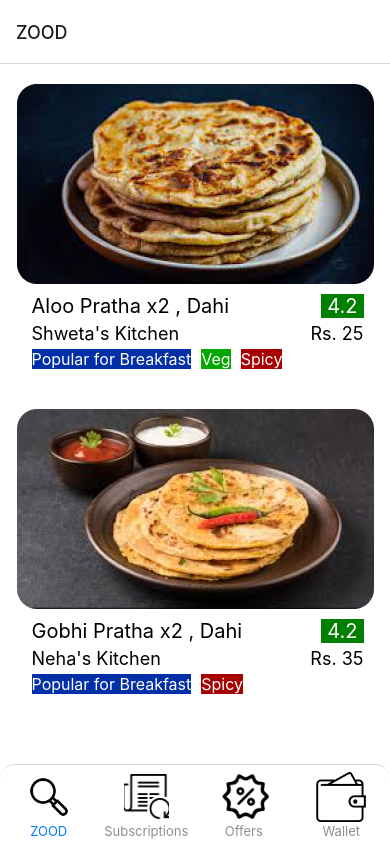
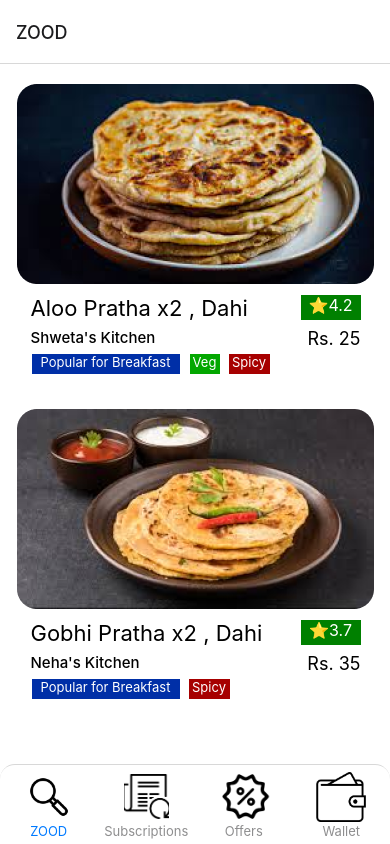
Before and after one commit to sachin161kr/LunchBox, a React Native app: screen / in a window 390 px wide. Both pictures are taken after a click on the element 194 px from the left and 663 px from the top of the page. Built offline with nearby package versions, Linux system fonts and the light colour scheme.

Commit message:
UI updated

```diff
--- a/screens/main_screen/screen2.js
+++ b/screens/main_screen/screen2.js
@@ -54,54 +54,63 @@ const Screen2 = ({route})=>{
                  {
                      flexDirection : "row",
                      justifyContent : "space-between",
-                     marginTop : 10,
+                     marginTop : 11,
                  }
              }
           >
           <Text
             style = {
                 {
-                    fontSize : 20,
-                    marginLeft : 15,
+                    fontSize : 22,
+                    marginLeft : 14,
                     color : "#000000",
+                    height : 26,
+                    width : 240,
+                    fontWeight : "400",
                 }
             }
           >Aloo Pratha x2 , Dahi</Text>
           <Text
           style={
               {
-                fontSize : 20,
-                marginRight : 10,
+                height : 25,
+                width : 60,
+                fontSize : 16,
+                marginRight : 13,
                 color : "#FFFFFF",
                 backgroundColor : "green",
-                paddingLeft : 6,
-                paddingRight : 6,
+                textAlign : "center",
+
               }
           }
-          >4.2</Text>
+          >⭐4.2</Text>
           </View>
           <View
             style = {
                 {
                     flexDirection : "row",
                     justifyContent : "space-between",
-                    marginTop : 5,
+                    marginLeft : 14,
+                    marginTop : 7,
                 }
             }
           >
           <Text
              style = {
                  {
-                    marginLeft : 15,
+                    height : 18,
+                    width : 210,
+                    fontWeight : "500",
+                    // marginLeft : 15,
                     color : "#000000",
-                    fontSize : 18,
+                    fontSize : 15,
                  }
              }
           >Shweta's Kitchen</Text>
           <Text
              style = {
                  {
-                    marginRight : 10,
+                    marginRight : 13,
                     color : "#000000",
                     fontSize : 18,
                  }
@@ -120,17 +129,23 @@ const Screen2 = ({route})=>{
              style={
                  {
                      marginLeft : 15,
-                     fontSize : 16,
+                     fontSize : 13,
                      color : "#FFFFFF",
                      backgroundColor : "#002FA7",
+                     height : 20,
+                     width : 148,
+                     textAlign : "center",
                  }
              }
           >Popular for Breakfast</Text>
           <Text
              style = {
                  {
+                     height : 20,
+                     width : 30,
                      marginLeft : 10,
-                     fontSize : 16,
+                     fontSize : 13,
+                     textAlign : "center",
                      color : "#FFFFFF",
                      backgroundColor : "#03A700",
                  }
@@ -139,11 +154,13 @@ const Screen2 = ({route})=>{
         <Text
           style={
               {
-                marginLeft : 10,
-                fontSize : 16,
+                marginLeft : 9,
+                fontSize : 13,
                 color : "#FFFFFF",
                 backgroundColor : "#A70000",
-
+                height : 20,
+                width : 41,
+                textAlign : "center",
               }
           }
         >Spicy</Text>
@@ -164,6 +181,12 @@ const Screen2 = ({route})=>{
                 }
             }
           >
+
+
+
+
+
+
           <Image
               source={aloo2}
               style = {
@@ -180,54 +203,62 @@ const Screen2 = ({route})=>{
                  {
                      flexDirection : "row",
                      justifyContent : "space-between",
-                     marginTop : 10,
+                     marginTop : 11,
                  }
              }
           >
           <Text
             style = {
                 {
-                    fontSize : 20,
-                    marginLeft : 15,
+                    fontSize : 22,
+                    marginLeft : 14,
                     color : "#000000",
+                    height : 26,
+                    width : 240,
+                    fontWeight : "400",
                 }
             }
           >Gobhi Pratha x2 , Dahi</Text>
           <Text
           style={
               {
-                fontSize : 20,
-                marginRight : 10,
+                height : 25,
+                width : 60,
+                fontSize : 16,
+                marginRight : 13,
                 color : "#FFFFFF",
                 backgroundColor : "green",
-                paddingLeft : 6,
-                paddingRight : 6,
+                textAlign : "center",
               }
           }
-          >4.2</Text>
+          >⭐3.7</Text>
           </View>
           <View
             style = {
                 {
                     flexDirection : "row",
                     justifyContent : "space-between",
-                    marginTop : 5,
+                    marginLeft : 14,
+                    marginTop : 7,
                 }
             }
           >
           <Text
              style = {
                  {
-                    marginLeft : 15,
+                    height : 18,
+                    width : 210,
+                    fontWeight : "500",
+                    // marginLeft : 15,
                     color : "#000000",
-                    fontSize : 18,
+                    fontSize : 15,
                  }
              }
           >Neha's Kitchen</Text>
           <Text
              style = {
                  {
-                    marginRight : 10,
+                    marginRight : 13,
                     color : "#000000",
                     fontSize : 18,
                  }
@@ -245,10 +276,13 @@ const Screen2 = ({route})=>{
           <Text
              style={
                  {
-                     marginLeft : 15,
-                     fontSize : 16,
-                     color : "#FFFFFF",
-                     backgroundColor : "#002FA7",
+                    marginLeft : 15,
+                    fontSize : 13,
+                    color : "#FFFFFF",
+                    backgroundColor : "#002FA7",
+                    height : 20,
+                    width : 148,
+                    textAlign : "center",
                  }
              }
           >Popular for Breakfast</Text>
@@ -265,10 +299,13 @@ const Screen2 = ({route})=>{
         <Text
           style={
               {
-                marginLeft : 10,
-                fontSize : 16,
+                marginLeft : 9,
+                fontSize : 13,
                 color : "#FFFFFF",
                 backgroundColor : "#A70000",
+                height : 20,
+                width : 41,
+                textAlign : "center",
 
               }
           }
```
